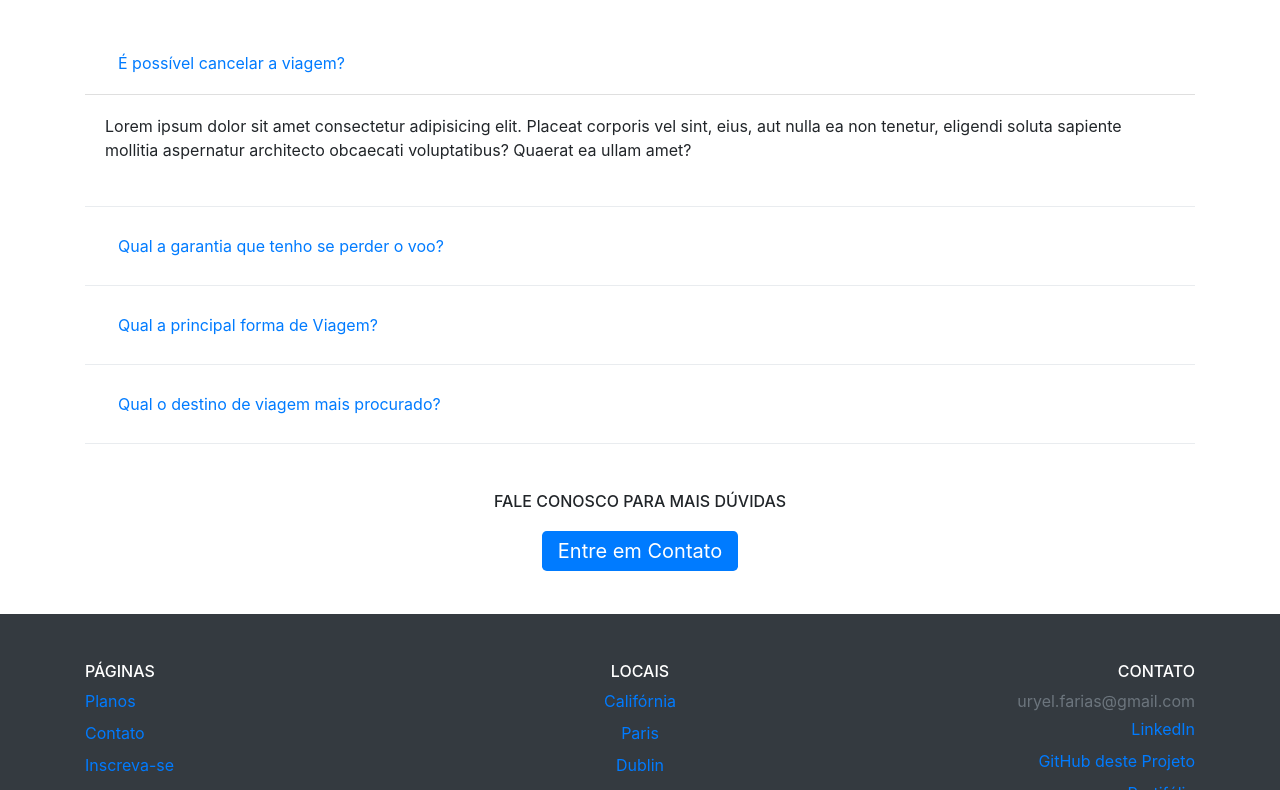
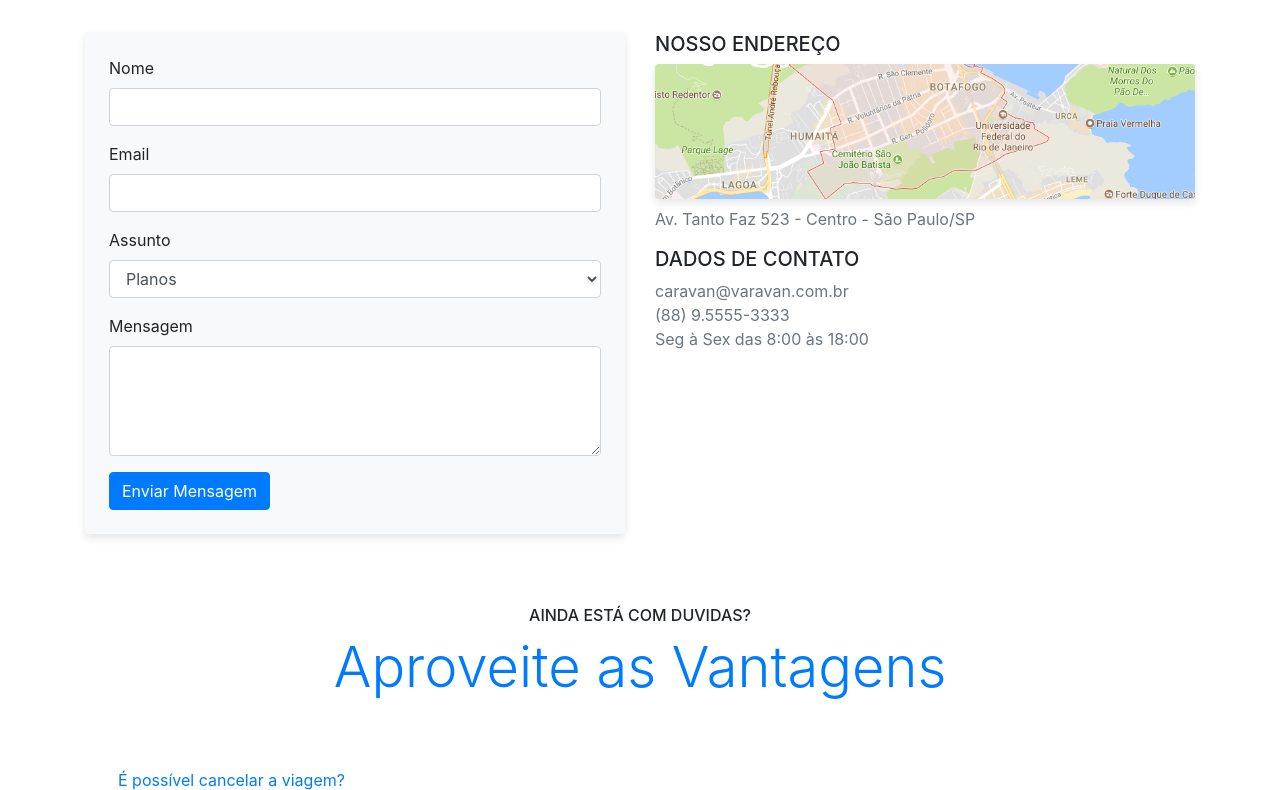
Before and after one commit to uryel-farias/Caravan, a plain HTML site: page planos-contatos/contato.html in a window 1280 px wide. Shown: the part 234-1024 px from the top of the page. Drawn offline with Linux system fonts and the light colour scheme.

Commit message:
Pagina de Contato finalizada

```diff
--- a/planos-contatos/contato.html
+++ b/planos-contatos/contato.html
@@ -95,7 +95,70 @@
 
     </header>
 
-    <section class="container">
+
+    <section class="container mb-5">
+
+      <div class="my-5 text-center">
+        <span class="h6 d-block">POSSUI ALGUMA DUVIDA?</span>
+        <h2 class="display-4 text-primary">Fale conosco</h2>
+      </div>
+
+      <div class="row">
+        <div class="col-md mb-4">
+          <form class="bg-light p-4 rounded box-shadow">
+
+            <div class="form-group">
+              <label for="clienteNome">Nome</label>
+              <input type="text" class="form-control" id="clienteNome">
+            </div>
+
+            <div class="form-group">
+              <label for="clienteEmail">Email</label>
+              <input type="email" class="form-control" id="clienteEmail">
+            </div>
+
+            <div class="form-group">
+              <label for="assuntoMensagem">Assunto</label>
+              <select class="form-control" id="assuntoMensagem">
+                <option>Planos</option>
+                <option>Viagens</option>
+                <option>Pagamento</option>
+                <option>Reembolso</option>
+                <option>Garantia</option>
+                <option>Outros</option>
+              </select>
+            </div>
+
+            <div class="form-group">
+              <label for="clienteMensagem">Mensagem</label>
+              <textarea class="form-control" id="clienteMensagem" rows="4"></textarea>
+            </div>
+
+            <button type="submit" class="btn btn-primary">Enviar Mensagem</button>
+          </form>
+
+        </div>
+
+        <div class="col-md ">
+          <h2 class="h5">NOSSO ENDEREÇO</h2>
+          <div class="mb-3">
+            <a href="#"><img class="img-fluid rounded box-shadow" src="../img/mapa.png" alt=""></a>
+            <p class="pt-2 text-secondary">Av. Tanto Faz 523 - Centro - São Paulo/SP</p>
+          </div>
+
+          <h2 class="h5">DADOS DE CONTATO</h2>
+          <ul class="list-unstyled text-secondary">
+            <li>caravan@varavan.com.br</li>
+            <li>(88) 9.5555-3333</li>
+            <li>Seg à Sex das 8:00 às 18:00</li>
+          </ul>
+        </div>
+      </div>
+
+
+    </section>
+
+    <section class="container mb-5">
 
       <div class="my-5 text-center">
         <span class="h6 d-block">AINDA ESTÁ COM DUVIDAS?</span>
@@ -175,15 +238,6 @@
 
       </div>
 
-      <div class="text-center my-5">
-        <p class="h6 mb-4">FALE CONOSCO PARA MAIS DÚVIDAS</p>
-        <p>
-          <a class="btn-primary btn-lg text-decoration-none" href="contato.html">
-            Entre em Contato
-          </a>
-        </p>
-      </div>
-
     </section>
 
 
```
